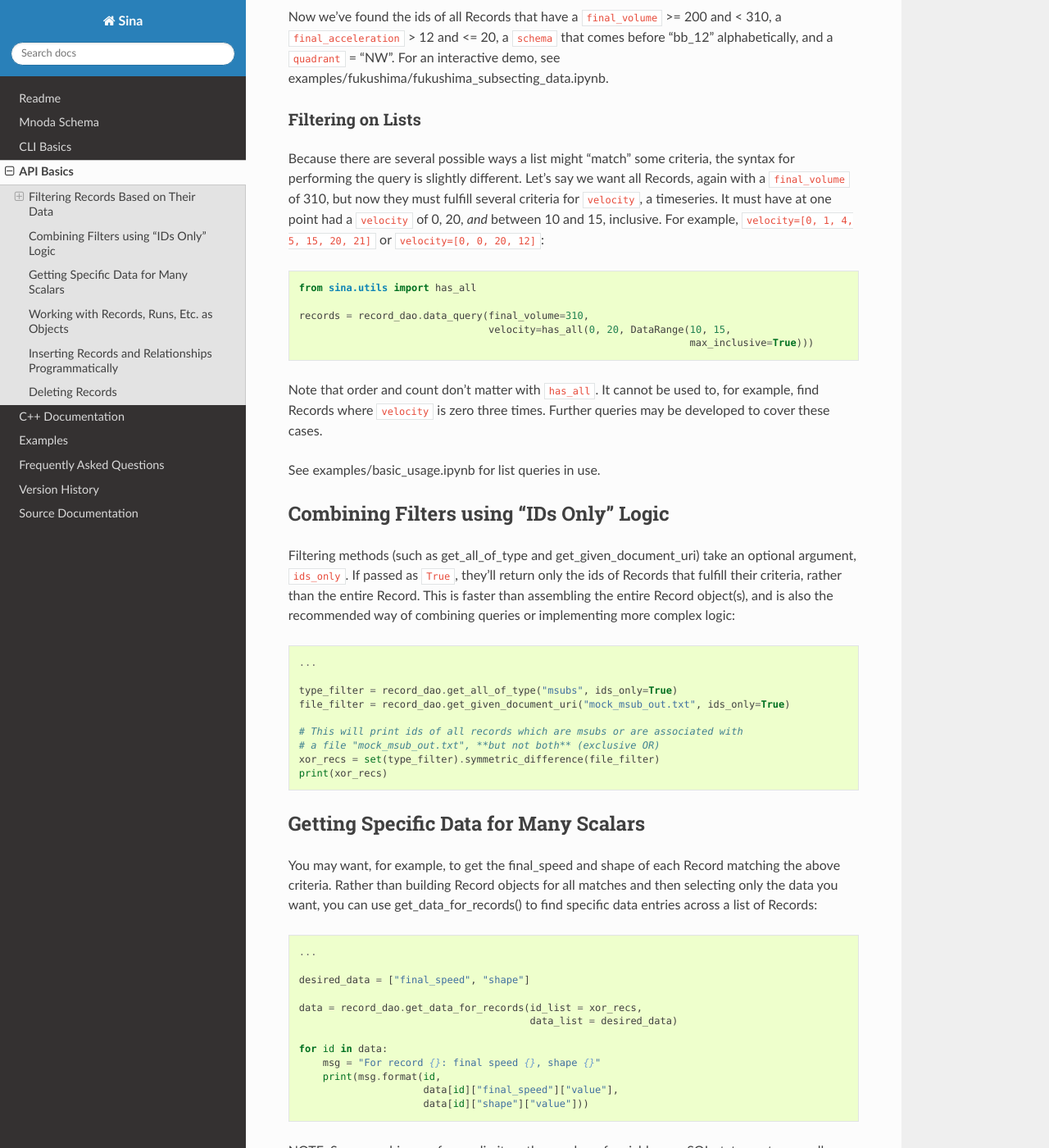
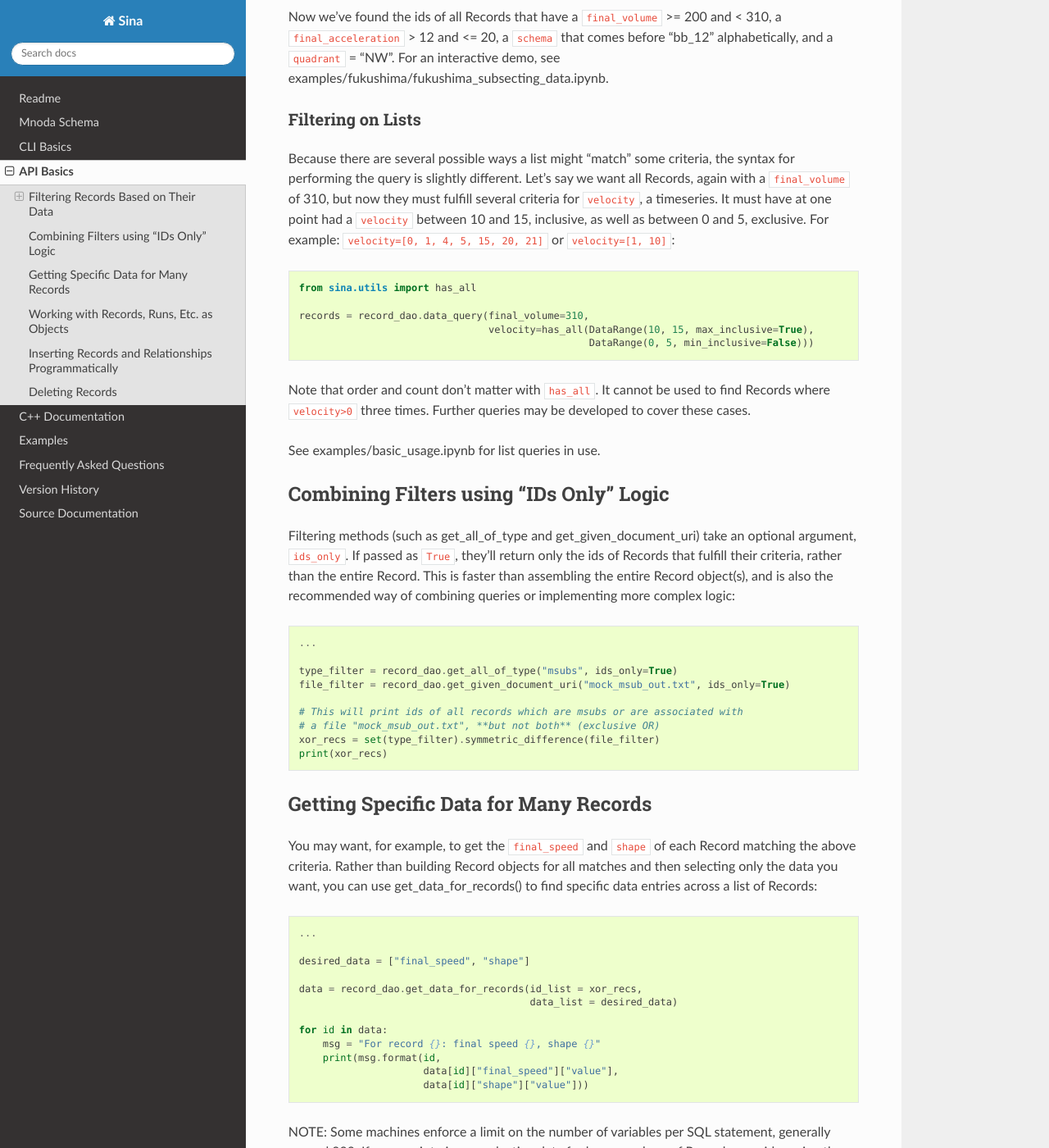
Before and after one commit to LLNL/Sina, a Sphinx documentation site: the page built from python/docs/source/api_basics.rst, in a window 1280 px wide and 1400 px high, scrolled down 1984 px. Shown: the whole window at 82% size. Built offline with Sphinx 7.4.7 and the Read the Docs theme 2.0.0, drawn with Linux system fonts in a browser that asks for light colours; pages that are not in the unit, such as notebooks, are missing from menus; the version number could not be read and is left out.

Commit message:
SIBO-620: Clarify list query example

```diff
--- a/python/docs/source/api_basics.rst
+++ b/python/docs/source/api_basics.rst
@@ -101,18 +101,19 @@ Because there are several possible ways a list might "match" some criteria,
 the syntax for performing the query is slightly different. Let's say we want all
 Records, again with a :code:`final_volume` of 310, but now they must fulfill several
 criteria for :code:`velocity`, a timeseries. It must have at one point had a
-:code:`velocity` of 0, 20, *and* between 10 and 15, inclusive. For example,
-:code:`velocity=[0, 1, 4, 5, 15, 20, 21]` or :code:`velocity=[0, 0, 20, 12]`::
+:code:`velocity` between 10 and 15, inclusive, as well as between 0 and 5,
+exclusive. For example:  :code:`velocity=[0, 1, 4, 5, 15, 20, 21]` or
+:code:`velocity=[1, 10]`::
 
   from sina.utils import has_all
 
   records = record_dao.data_query(final_volume=310,
-                                  velocity=has_all(0, 20, DataRange(10, 15,
-                                                                    max_inclusive=True)))
+                                  velocity=has_all(DataRange(10, 15, max_inclusive=True),
+                                                   DataRange(0, 5, min_inclusive=False)))
 
-Note that order and count don't matter with :code:`has_all`. It cannot be used to,
-for example, find Records where :code:`velocity` is zero three times. Further
-queries may be developed to cover these cases.
+Note that order and count don't matter with :code:`has_all`. It cannot be
+used to find Records where :code:`velocity>0` three times. Further queries may
+be developed to cover these cases.
 
 See examples/basic_usage.ipynb for list queries in use.
 
@@ -138,11 +139,11 @@ the recommended way of combining queries or implementing more complex logic::
   print(xor_recs)
 
 
-Getting Specific Data for Many Scalars
+Getting Specific Data for Many Records
 ~~~~~~~~~~~~~~~~~~~~~~~~~~~~~~~~~~~~~~
 
-You may want, for example, to get the final_speed and shape of each
-Record matching the above criteria. Rather than building Record objects for
+You may want, for example, to get the :code:`final_speed` and :code:`shape` of
+each Record matching the above criteria. Rather than building Record objects for
 all matches and then selecting only the data you want, you can use
 get_data_for_records() to find specific data entries across a list of Records::
 
```
Also changed, not shown: 1 other file.
